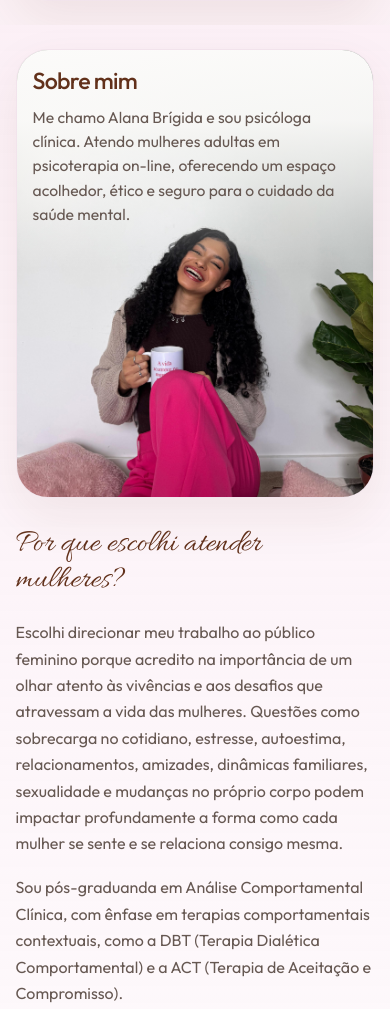
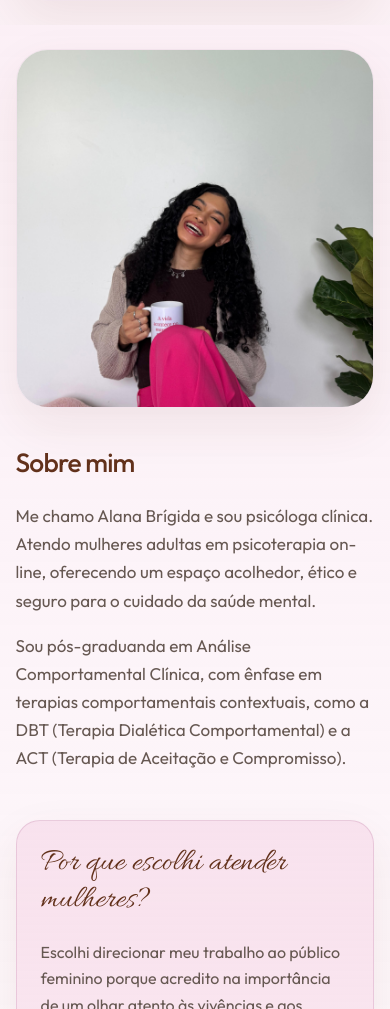
Before and after one commit to narleysousa/Psic-loga-Alana-Br-gida, a website built with Vite: page index.html in a window 390 px wide. Shown: the part 1092-2101 px from the top of the page. Built offline with nearby package versions, Linux system fonts and the light colour scheme.

Commit message:
Refactor 'Sobre mim' section in index.html to enhance content structure and readability. Update styles.css to improve layout and styling, including new classes for better media presentation and responsive design adjustments.

```diff
--- a/css/styles.css
+++ b/css/styles.css
@@ -283,10 +283,47 @@ code {
   align-self: start;
 }
 
-.about-section__content {
+.about-section__media {
+  max-width: min(400px, 100%);
+  margin-left: clamp(0.65rem, 2vw, 1.5rem);
+}
+
+.photo-frame--about-photo {
+  aspect-ratio: 1 / 1;
+}
+
+.about-section__intro-aside {
   align-self: start;
-  margin-top: 0;
   width: 100%;
+  padding-top: clamp(0.75rem, 2.2vw, 1.5rem);
+  margin-left: clamp(-5.5rem, -12vw, -2rem);
+}
+
+.about-section__lead-text {
+  margin: 0;
+  font-size: 1.0625rem;
+  line-height: 1.65;
+  color: var(--text-muted);
+}
+
+.about-section__lead-text + .about-section__lead-text {
+  margin-top: 1.1rem;
+}
+
+.about-section__below {
+  grid-column: 1 / -1;
+  margin-top: clamp(1.25rem, 3vw, 2rem);
+  background:
+    linear-gradient(180deg, rgba(247, 219, 234, 0.72), rgba(247, 219, 234, 0.5)),
+    var(--bg-soft);
+  border: 1px solid rgba(151, 53, 110, 0.16);
+  border-radius: var(--radius-lg);
+  padding: clamp(1.5rem, 4vw, 2.35rem);
+  box-shadow: var(--shadow);
+}
+
+.about-section__below.prose > * {
+  max-width: min(58ch, 100%);
 }
 
 .approach-section__content {
@@ -321,42 +358,6 @@ code {
 
 .photo-frame--portrait {
   aspect-ratio: 4 / 5;
-}
-
-.photo-frame--about {
-  position: relative;
-}
-
-.photo-frame__overlay--about {
-  position: absolute;
-  top: 0;
-  left: 0;
-  right: 0;
-  z-index: 2;
-  padding: clamp(1.1rem, 3.5vw, 1.85rem) clamp(1rem, 3vw, 1.5rem)
-    clamp(2.75rem, 9vw, 4.25rem);
-  border-radius: 31px 31px 0 0;
-  background: linear-gradient(
-    180deg,
-    rgba(253, 252, 251, 0.97) 0%,
-    rgba(253, 252, 251, 0.9) 32%,
-    rgba(253, 252, 251, 0.55) 62%,
-    transparent 100%
-  );
-}
-
-.section__title--on-photo {
-  margin: 0 0 0.65rem;
-  font-size: clamp(1.45rem, 3.2vw, 1.9rem);
-  color: var(--text-strong);
-}
-
-.about-section__intro-on-photo {
-  margin: 0;
-  max-width: 38ch;
-  font-size: clamp(0.98rem, 2.1vw, 1.08rem);
-  line-height: 1.55;
-  color: var(--text-muted);
 }
 
 .prose p.about-section__script-question {
@@ -1061,8 +1062,12 @@ code {
     grid-template-columns: 1fr;
   }
 
-  .about-section__content {
-    margin-top: 0;
+  .about-section__intro-aside {
+    margin-left: 0;
+  }
+
+  .about-section__media {
+    margin-left: 0;
   }
 }
 
--- a/index.html
+++ b/index.html
@@ -149,17 +149,7 @@
       <section class="section section--soft reveal" id="sobre" aria-labelledby="sobre-title">
         <div class="container about-section">
           <div class="about-section__media">
-            <figure class="photo-frame photo-frame--portrait photo-frame--about">
-              <div class="photo-frame__overlay photo-frame__overlay--about">
-                <h2 id="sobre-title" class="section__title section__title--on-photo">
-                  Sobre mim
-                </h2>
-                <p class="about-section__intro-on-photo">
-                  Me chamo Alana Brígida e sou psicóloga clínica. Atendo mulheres adultas
-                  em psicoterapia on-line, oferecendo um espaço acolhedor, ético e seguro
-                  para o cuidado da saúde mental.
-                </p>
-              </div>
+            <figure class="photo-frame photo-frame--about-photo">
               <img
                 class="photo-frame__img"
                 src="assets/photos/about-with-mug.jpeg"
@@ -171,25 +161,32 @@
             </figure>
           </div>
 
-          <div class="about-section__content">
-            <div class="prose">
+          <div class="about-section__intro-aside">
+            <h2 id="sobre-title" class="section__title">Sobre mim</h2>
+            <p class="about-section__lead-text">
+              Me chamo Alana Brígida e sou psicóloga clínica. Atendo mulheres adultas em
+              psicoterapia on-line, oferecendo um espaço acolhedor, ético e seguro para o
+              cuidado da saúde mental.
+            </p>
+            <p class="about-section__lead-text">
+              Sou pós-graduanda em Análise Comportamental Clínica, com ênfase em terapias
+              comportamentais contextuais, como a DBT (Terapia Dialética Comportamental) e
+              a ACT (Terapia de Aceitação e Compromisso).
+            </p>
+          </div>
+
+          <div class="about-section__below prose">
             <p class="about-section__script-question">
               Por que escolhi atender mulheres?
             </p>
             <p>
               Escolhi direcionar meu trabalho ao público feminino porque acredito na
-                importância de um olhar atento às vivências e aos desafios que
-                atravessam a vida das mulheres. Questões como sobrecarga no cotidiano,
-                estresse, autoestima, relacionamentos, amizades, dinâmicas familiares,
-                sexualidade e mudanças no próprio corpo podem impactar profundamente a
-                forma como cada mulher se sente e se relaciona consigo mesma.
+              importância de um olhar atento às vivências e aos desafios que atravessam a
+              vida das mulheres. Questões como sobrecarga no cotidiano, estresse,
+              autoestima, relacionamentos, amizades, dinâmicas familiares, sexualidade e
+              mudanças no próprio corpo podem impactar profundamente a forma como cada
+              mulher se sente e se relaciona consigo mesma.
             </p>
-              <p>
-                Sou pós-graduanda em Análise Comportamental Clínica, com ênfase em
-                terapias comportamentais contextuais, como a DBT (Terapia Dialética
-                Comportamental) e a ACT (Terapia de Aceitação e Compromisso).
-              </p>
-            </div>
           </div>
         </div>
       </section>
```
Lines whose indentation alone changed are shown as unchanged.
